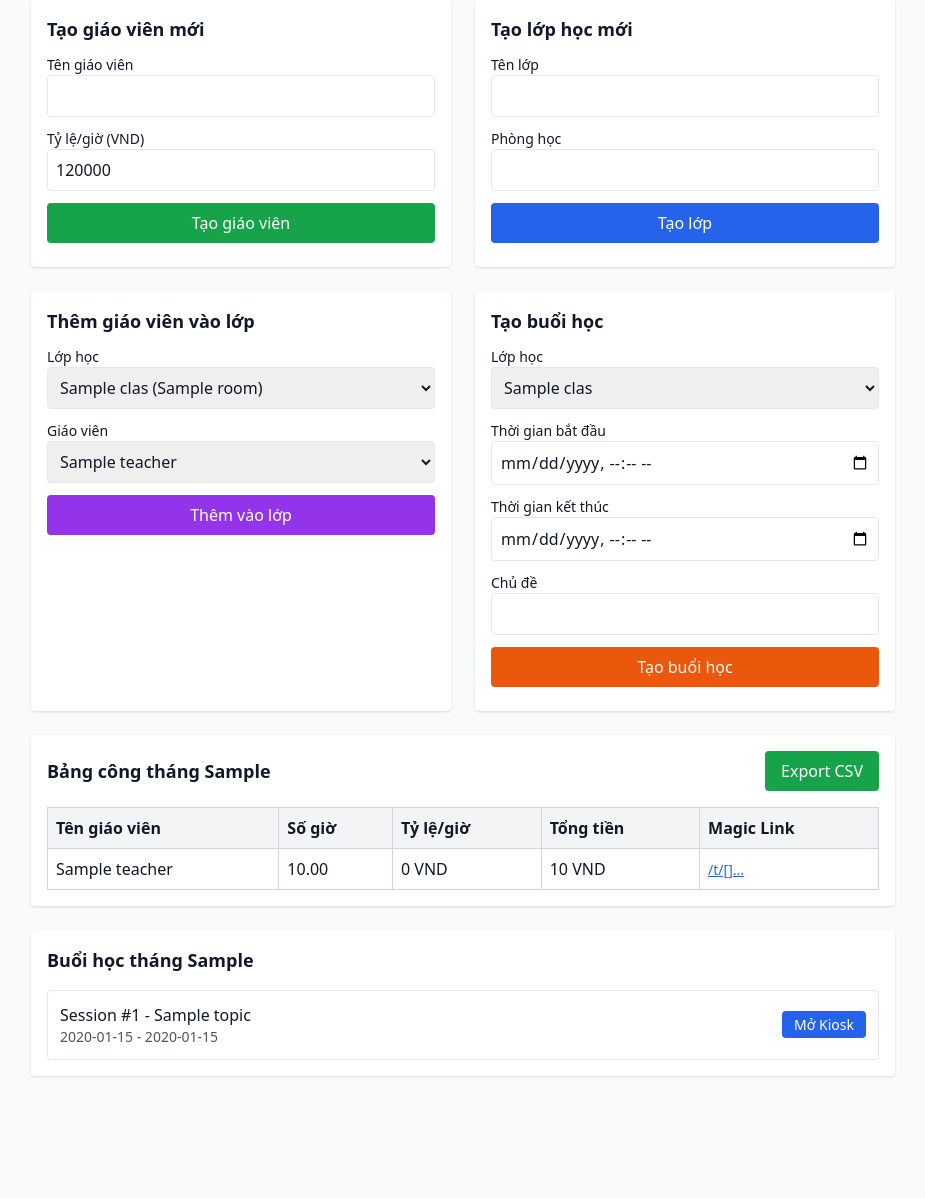
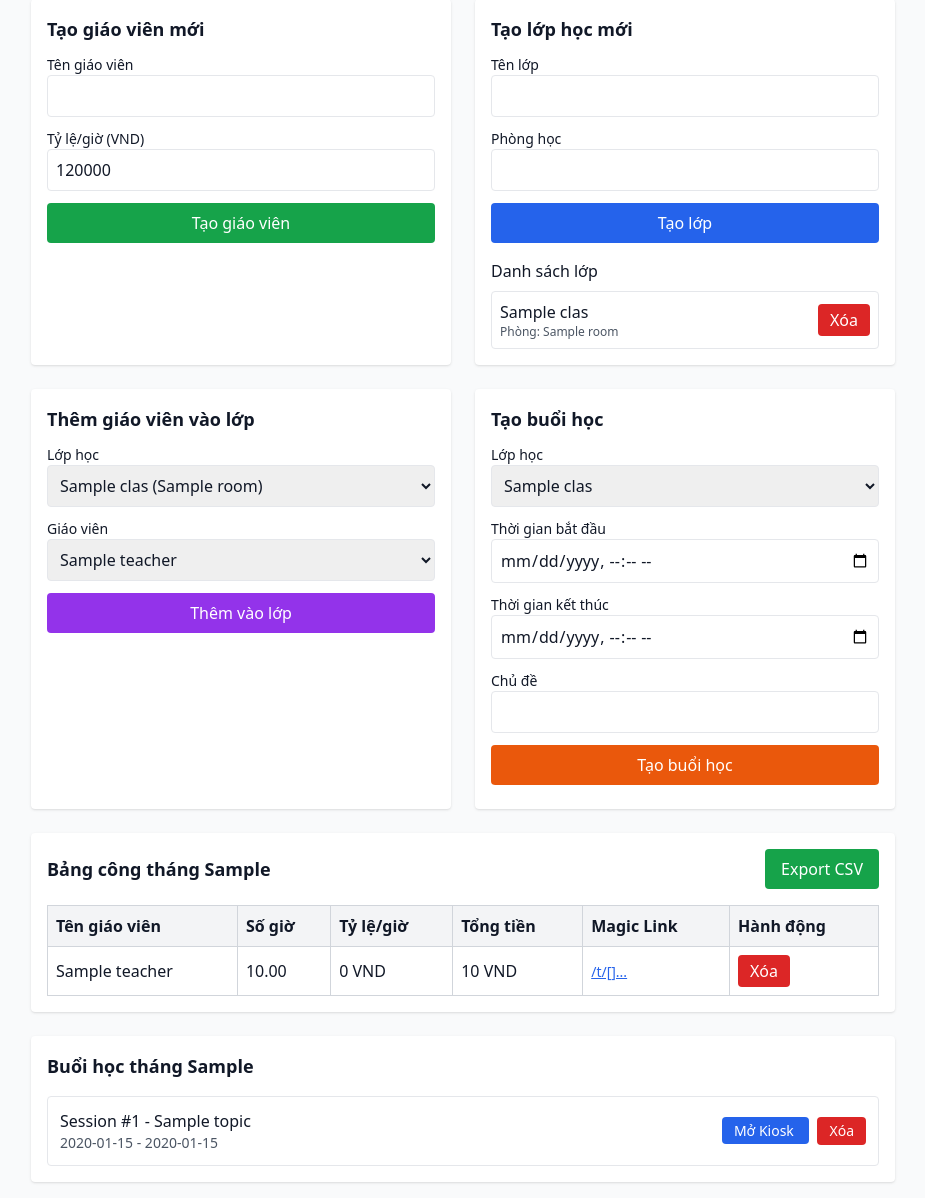
Before and after one commit to NhatPot/Cham-Cong-Giao-Vien, a FastAPI app: template app/templates/admin_home.html in a window 1280 px wide. Shown: the part 233-1431 px from the top of the page, without its empty margins (177-1102 px from the left). Before the commit the page ends 1310 px from the top, so only its background shows below. Run offline with FastAPI, Linux system fonts and the light colour scheme; the template is opened without the code that fills it: most values are stand-ins (such as "Sample title", 1, 10 or a date in 2020); parts of the project's set-up code (start-up, migrations or seed data) failed here and were passed over; some libraries are stand-ins or nearby versions.

Commit message:
Add delete endpoints for teachers, classes, and sessions
Implemented DELETE endpoints in the admin router to allow removal of teachers, classes, and sessions along with their dependent records. Updated the admin panel UI to support deletion actions for teachers, classes, and sessions. Also improved setup instructions and scripts in README, added .env and setup scripts, and made minor code and template adjustments for better usability.

```diff
--- a/app/main.py
+++ b/app/main.py
@@ -25,15 +25,11 @@
 app.mount("/static", StaticFiles(directory=STATIC_DIR), name="static")
 templates = Jinja2Templates(directory=TEMPLATES_DIR)
 
-# Include routers (they can be added later)
-try:
-    from app.routers import teacher, admin, qr
-    app.include_router(teacher.router)
-    app.include_router(admin.router)
-    app.include_router(qr.router)
-except Exception:
-    # Routers may not exist yet during initial scaffold
-    pass
+# Include routers
+from app.routers import teacher, admin, qr
+app.include_router(teacher.router)
+app.include_router(admin.router)
+app.include_router(qr.router)
 
 
 @app.get("/", response_class=HTMLResponse)
--- a/app/routers/teacher.py
+++ b/app/routers/teacher.py
@@ -1,4 +1,4 @@
-from fastapi import APIRouter, Request, Depends, Form, HTTPException
+from fastapi import APIRouter, Request, Depends, Form, HTTPException, Query
 from fastapi.responses import HTMLResponse, RedirectResponse
 from sqlalchemy.orm import Session
 from datetime import datetime, timedelta
@@ -6,6 +6,7 @@
 from app.models import Teacher, ClassSession, TeacherCheckin
 from app.main import settings
 from app.security import verify_token
+from app.services.timesheet import get_month_hours
 from fastapi.templating import Jinja2Templates
 from pydantic import BaseModel
 import os
@@ -51,6 +52,7 @@
         open_by_session[s.id] = open_rec
 
     # Get current month for history link
+    now = datetime.now()
     current_month = now.strftime("%Y-%m")
 
     return templates.TemplateResponse(
--- a/app/templates/admin_home.html
+++ b/app/templates/admin_home.html
@@ -41,6 +41,26 @@
         <button type="submit" class="w-full bg-blue-600 text-white p-2 rounded hover:bg-blue-700">Tạo lớp</button>
       </form>
       <div id="class-result" class="mt-2"></div>
+      <!-- Danh sách lớp hiện có -->
+      <div class="mt-4">
+        <h4 class="font-medium mb-2">Danh sách lớp</h4>
+        <div class="space-y-2">
+          {% for class in classes %}
+          <div id="class-{{ class.id }}" class="border rounded p-2 flex justify-between items-center">
+            <div>
+              <div class="font-medium">{{ class.name }}</div>
+              <div class="text-xs text-gray-600">Phòng: {{ class.room or '—' }}</div>
+            </div>
+            <button class="bg-red-600 text-white px-3 py-1 rounded hover:bg-red-700"
+                    hx-delete="/admin/class/{{ class.id }}"
+                    hx-confirm="Xóa lớp này? (Cùng với các buổi và điểm danh liên quan)"
+                    hx-target="#class-{{ class.id }}" hx-swap="outerHTML">
+              Xóa
+            </button>
+          </div>
+          {% endfor %}
+        </div>
+      </div>
     </div>
 
     <!-- Add Teacher to Class -->
@@ -117,11 +137,12 @@
             <th class="border border-gray-300 p-2 text-left">Tỷ lệ/giờ</th>
             <th class="border border-gray-300 p-2 text-left">Tổng tiền</th>
             <th class="border border-gray-300 p-2 text-left">Magic Link</th>
+            <th class="border border-gray-300 p-2 text-left">Hành động</th>
           </tr>
         </thead>
         <tbody>
           {% for item in teacher_hours %}
-          <tr>
+          <tr id="teacher-{{ item.teacher.id }}">
             <td class="border border-gray-300 p-2">{{ item.teacher.name }}</td>
             <td class="border border-gray-300 p-2">{{ "%.2f"|format(item.hours) }}</td>
             <td class="border border-gray-300 p-2">{{ "{:,}".format(item.teacher.hourly_rate or 0) }} VND</td>
@@ -131,6 +152,14 @@
                  class="text-blue-600 underline text-sm" target="_blank">
                 /t/{{ item.teacher.magic_token[:8] }}...
               </a>
+            </td>
+            <td class="border border-gray-300 p-2">
+              <button class="bg-red-600 text-white px-3 py-1 rounded hover:bg-red-700"
+                      hx-delete="/admin/teacher/{{ item.teacher.id }}"
+                      hx-confirm="Xóa giáo viên này? (Cùng với phân công và bản ghi điểm danh)"
+                      hx-target="#teacher-{{ item.teacher.id }}" hx-swap="outerHTML">
+                Xóa
+              </button>
             </td>
           </tr>
           {% endfor %}
@@ -144,18 +173,24 @@
     <h3 class="text-lg font-semibold mb-4">Buổi học tháng {{ current_month }}</h3>
     <div class="space-y-2">
       {% for session in sessions %}
-      <div class="border rounded p-3 flex justify-between items-center">
+      <div id="session-{{ session.id }}" class="border rounded p-3 flex justify-between items-center">
         <div>
           <div class="font-medium">Session #{{ session.id }} - {{ session.topic or 'Không có chủ đề' }}</div>
           <div class="text-sm text-gray-600">
             {{ session.start_dt.strftime('%d/%m/%Y %H:%M') }} - {{ session.end_dt.strftime('%H:%M') }}
           </div>
         </div>
-        <div class="text-sm">
+        <div class="text-sm space-x-2">
           <a href="/kiosk/session/{{ session.id }}"
              class="bg-blue-600 text-white px-3 py-1 rounded hover:bg-blue-700" target="_blank">
             Mở Kiosk
           </a>
+          <button class="bg-red-600 text-white px-3 py-1 rounded hover:bg-red-700"
+                  hx-delete="/admin/session/{{ session.id }}"
+                  hx-confirm="Xóa buổi học này cùng toàn bộ bản ghi điểm danh?"
+                  hx-target="#session-{{ session.id }}" hx-swap="outerHTML">
+            Xóa
+          </button>
         </div>
       </div>
       {% endfor %}
```
Also changed, not shown: app/routers/admin.py (+44 -1 lines), README.md, database.db, 3 other files.
